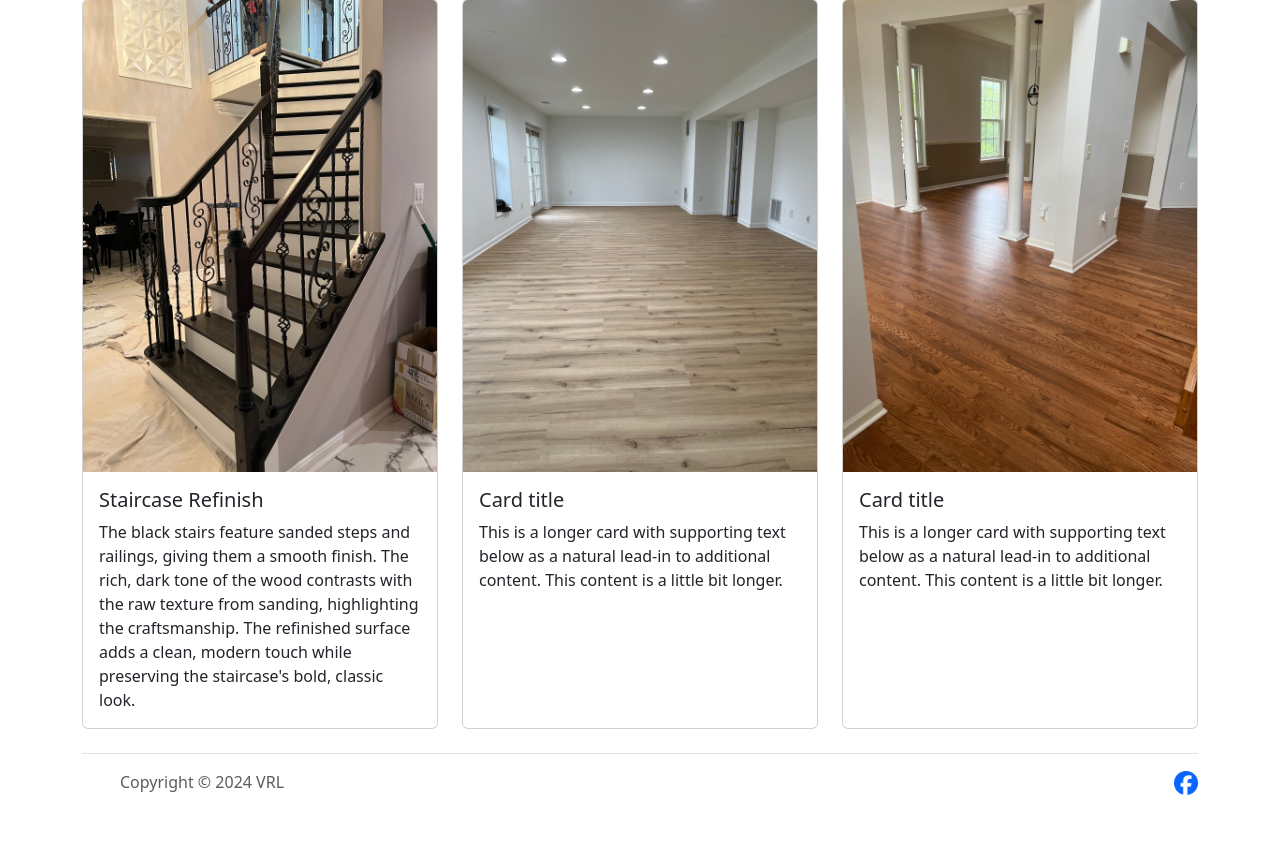
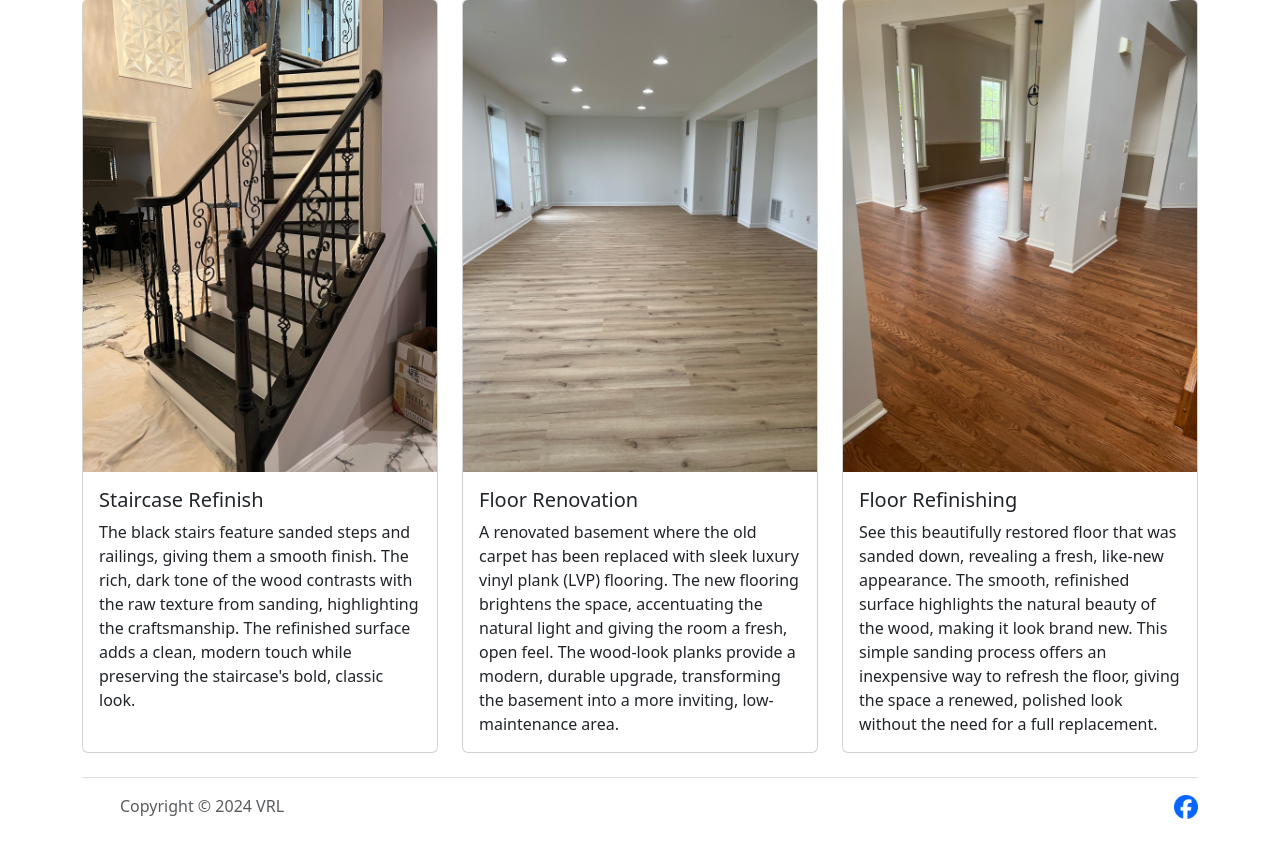
Before and after one commit to valelovan/MiguelsFloors, a Django app: page /gallery in a window 1280 px wide. Shown: the part 675-1534 px from the top of the page. Before the commit the page ends 1470 px from the top, so only its background shows below. Run offline with Django 4.2, Linux system fonts and the light colour scheme.

Commit message:
Finished the descriptions for last two cards in English and Spanish language galleries

```diff
--- a/mainsite/templates/gallery.html
+++ b/mainsite/templates/gallery.html
@@ -161,8 +161,8 @@
                 <div class="card h-100">
                 <img src="{% static 'finished_basement_floor.jpg' %}" class="card-img-top" alt="Light wood floor in finished basement.">
                     <div class="card-body">
-                        <h5 class="card-title">Card title</h5>
-                        <p class="card-text">This is a longer card with supporting text below as a natural lead-in to additional content. This content is a little bit longer.</p>
+                        <h5 class="card-title">Floor Renovation</h5>
+                        <p class="card-text">A renovated basement where the old carpet has been replaced with sleek luxury vinyl plank (LVP) flooring. The new flooring brightens the space, accentuating the natural light and giving the room a fresh, open feel. The wood-look planks provide a modern, durable upgrade, transforming the basement into a more inviting, low-maintenance area.</p>
                     </div>
                 </div>
             </div>
@@ -171,8 +171,8 @@
                 <div class="card h-100">
                 <img src="{% static 'dark_flooring.jpg' %}" class="card-img-top" alt="Dark wood flooring connecting living spaces.">
                     <div class="card-body">
-                        <h5 class="card-title">Card title</h5>
-                        <p class="card-text">This is a longer card with supporting text below as a natural lead-in to additional content. This content is a little bit longer.</p>
+                        <h5 class="card-title">Floor Refinishing</h5>
+                        <p class="card-text">See this beautifully restored floor that was sanded down, revealing a fresh, like-new appearance. The smooth, refinished surface highlights the natural beauty of the wood, making it look brand new. This simple sanding process offers an inexpensive way to refresh the floor, giving the space a renewed, polished look without the need for a full replacement.</p>
                     </div>
                 </div>
             </div>
```
Also changed, not shown: mainsite/templates/gallery_es.html (+4 -4 lines).
